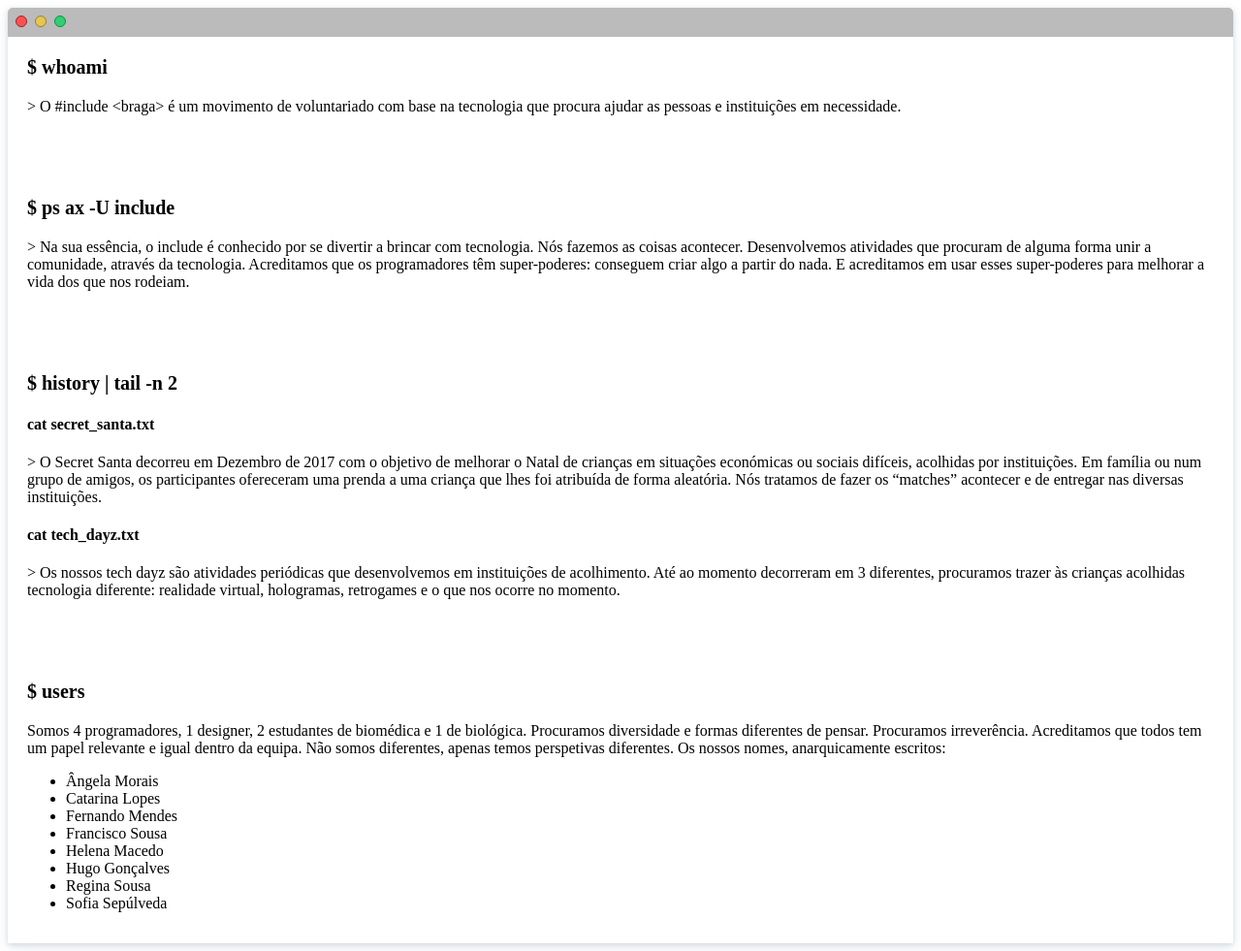
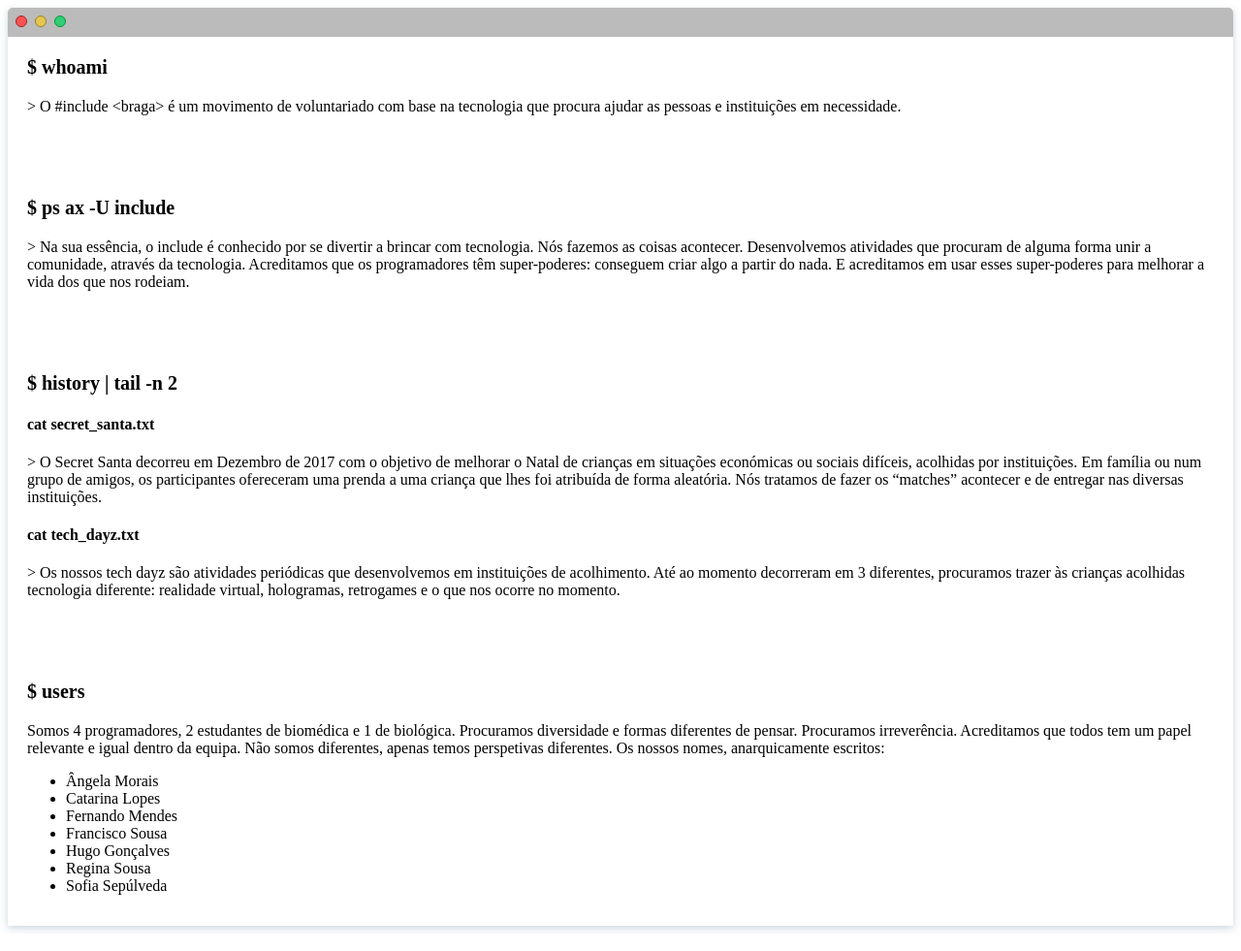
Before and after one commit to includebraga/website, a Gatsby site: page / in a window 1280 px wide. Shown: the whole page at 97% size. Built offline with nearby package versions, Linux system fonts and the light colour scheme; Gatsby itself is replaced by a stand-in of ours.

Commit message:
Fix errors and remove member

```diff
--- a/src/sections/Team/index.js
+++ b/src/sections/Team/index.js
@@ -7,7 +7,6 @@ const members = [
   "Catarina Lopes",
   "Fernando Mendes",
   "Francisco Sousa",
-  "Helena Macedo",
   "Hugo Gonçalves",
   "Regina Sousa",
   "Sofia Sepúlveda",
@@ -20,8 +19,7 @@ export default function Team() {
     <section id="team">
       <Heading level="3">$ users</Heading>
       <Text>
-        Somos 4 programadores, 1 designer, 2 estudantes de biomédica e 1 de
-        biológica.
+        Somos 4 programadores, 2 estudantes de biomédica e 1 de biológica.
         Procuramos diversidade e formas diferentes de pensar. Procuramos
         irreverência. Acreditamos que todos tem um papel relevante e igual
         dentro da equipa. Não somos diferentes, apenas temos perspetivas
```
Also changed, not shown: 1 other file.
